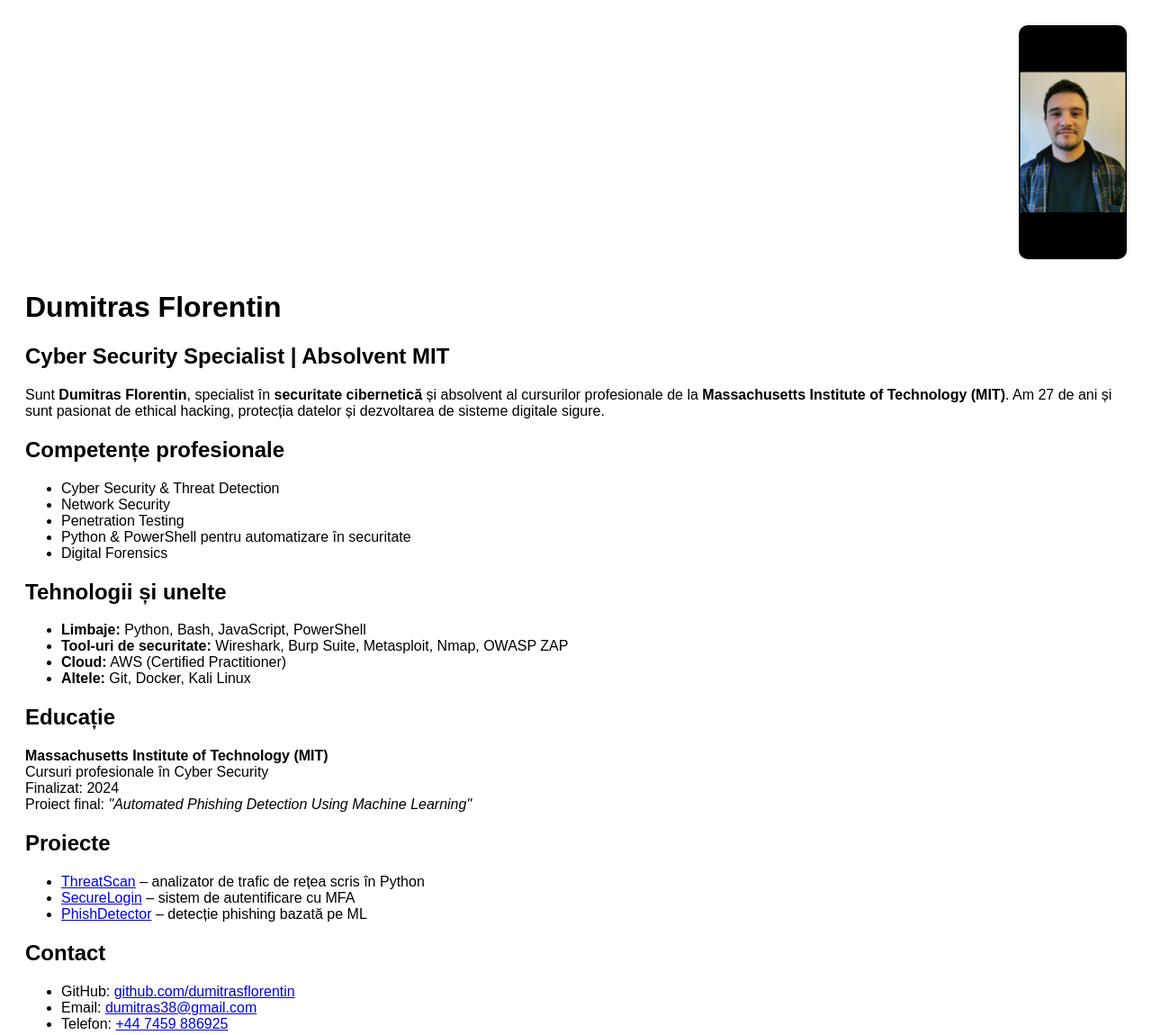
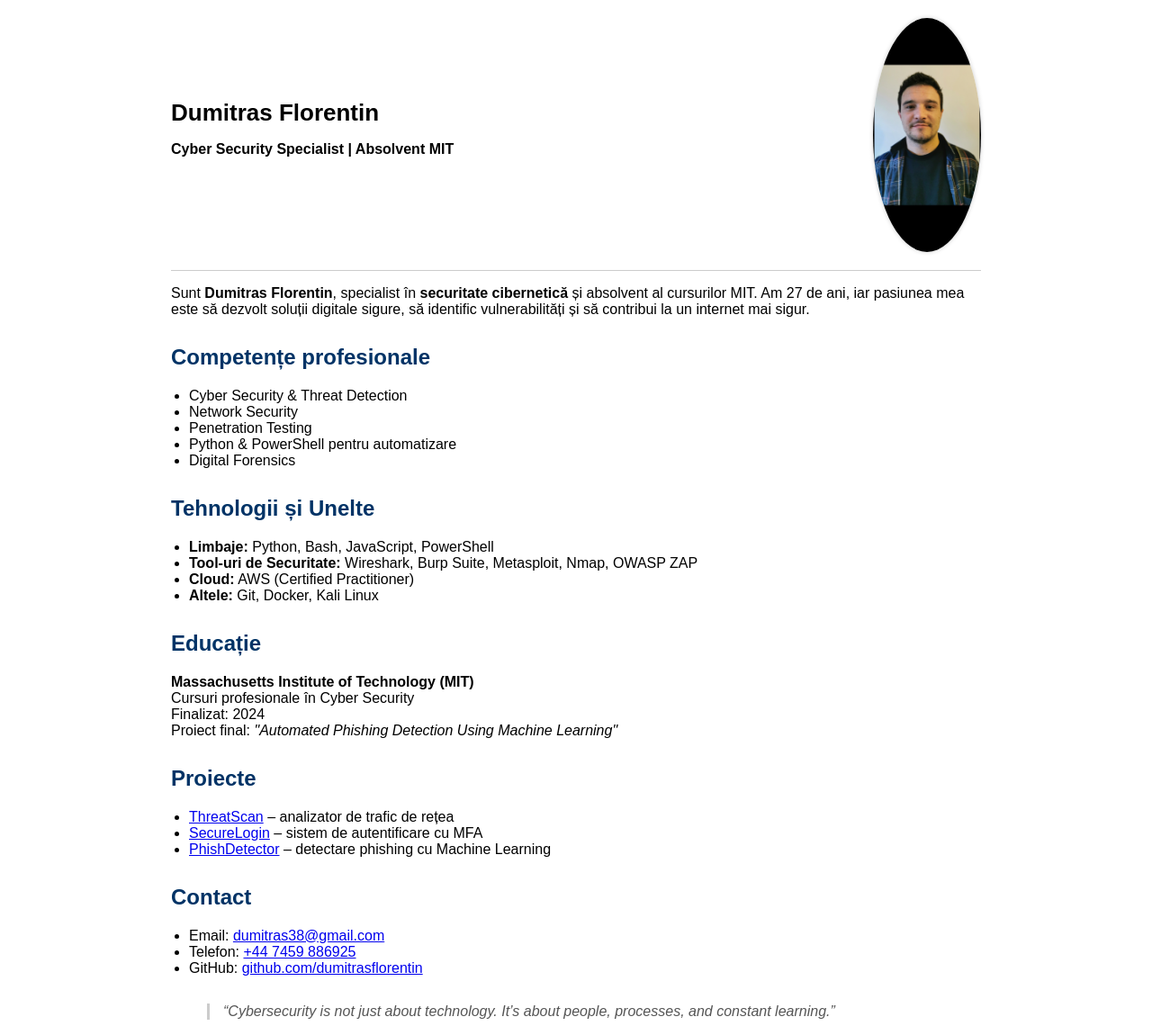
Before and after one commit to DumitrasFlorentin/DumitrasFlorentin.github.io, a plain HTML site: page index.html in a window 1280 px wide. Shown: the top 1150 px of the page at 90% size. Drawn offline with Linux system fonts and the light colour scheme.

Commit message:
Update index.html

```diff
--- a/index.html
+++ b/index.html
@@ -2,52 +2,86 @@
 <html lang="ro">
 <head>
   <meta charset="UTF-8">
-  <meta name="description" content="Site-ul oficial al lui Dumitraș Florentin - Specialist în Cyber Security, absolvent MIT. Proiecte, competențe, educație și date de contact.">
-  <meta name="keywords" content="Dumitras Florentin, cyber security, MIT, ethical hacking, securitate cibernetică, proiecte, specialist IT">
+  <meta name="viewport" content="width=device-width, initial-scale=1.0">
+  <meta name="description" content="Dumitras Florentin - Cyber Security Specialist, absolvent MIT. Portofoliu profesional cu proiecte, skill-uri și date de contact.">
+  <meta name="keywords" content="Dumitras Florentin, Cyber Security, MIT, Ethical Hacking, GitHub, IT Specialist">
   <meta name="author" content="Dumitras Florentin">
   <meta name="robots" content="index, follow">
-  <meta name="viewport" content="width=device-width, initial-scale=1.0">
   <title>Dumitras Florentin | Cyber Security Specialist</title>
+  <link rel="icon" href="favicon.ico" type="image/x-icon">
+
   <style>
     body {
       font-family: Arial, sans-serif;
       padding: 20px;
+      margin: 0;
+      max-width: 900px;
+      margin: auto;
     }
-    .header-img {
-      text-align: right;
+
+    header {
+      display: flex;
+      align-items: center;
+      justify-content: space-between;
+      flex-wrap: wrap;
+      padding-bottom: 20px;
+      border-bottom: 1px solid #ccc;
     }
-    .header-img img {
+
+    header img {
       width: 120px;
-      border-radius: 10px;
-      margin-bottom: 10px;
-      box-shadow: 0 0 5px rgba(0,0,0,0.1);
+      border-radius: 50%;
+      box-shadow: 0 0 5px rgba(0,0,0,0.2);
+    }
+
+    h1 {
+      margin: 0;
+      font-size: 26px;
+    }
+
+    h2 {
+      color: #003366;
+      margin-top: 30px;
+    }
+
+    ul {
+      padding-left: 20px;
+    }
+
+    blockquote {
+      margin-top: 30px;
+      font-style: italic;
+      color: #555;
+      border-left: 3px solid #ccc;
+      padding-left: 15px;
     }
   </style>
 </head>
 <body>
 
-  <div class="header-img">
-    <img src="Screenshot_20250430_171808_Gallery.jpg" alt="Poză profil Dumitraș Florentin">
-  </div>
+  <header>
+    <div>
+      <h1>Dumitras Florentin</h1>
+      <p><strong>Cyber Security Specialist | Absolvent MIT</strong></p>
+    </div>
+    <img src="Screenshot_20250430_171808_Gallery.jpg" alt="Poză Dumitraș Florentin">
+  </header>
 
-  <h1>Dumitras Florentin</h1>
-  <h2>Cyber Security Specialist | Absolvent MIT</h2>
-
-  <p>Sunt <strong>Dumitras Florentin</strong>, specialist în <strong>securitate cibernetică</strong> și absolvent al cursurilor profesionale de la <strong>Massachusetts Institute of Technology (MIT)</strong>. Am 27 de ani și sunt pasionat de ethical hacking, protecția datelor și dezvoltarea de sisteme digitale sigure.</p>
+  <p>Sunt <strong>Dumitras Florentin</strong>, specialist în <strong>securitate cibernetică</strong> și absolvent al cursurilor MIT. Am 27 de ani, iar pasiunea mea este să dezvolt soluții digitale sigure, să identific vulnerabilități și să contribui la un internet mai sigur.</p>
 
   <h2>Competențe profesionale</h2>
   <ul>
     <li>Cyber Security & Threat Detection</li>
     <li>Network Security</li>
     <li>Penetration Testing</li>
-    <li>Python & PowerShell pentru automatizare în securitate</li>
+    <li>Python & PowerShell pentru automatizare</li>
     <li>Digital Forensics</li>
   </ul>
 
-  <h2>Tehnologii și unelte</h2>
+  <h2>Tehnologii și Unelte</h2>
   <ul>
     <li><strong>Limbaje:</strong> Python, Bash, JavaScript, PowerShell</li>
-    <li><strong>Tool-uri de securitate:</strong> Wireshark, Burp Suite, Metasploit, Nmap, OWASP ZAP</li>
+    <li><strong>Tool-uri de Securitate:</strong> Wireshark, Burp Suite, Metasploit, Nmap, OWASP ZAP</li>
     <li><strong>Cloud:</strong> AWS (Certified Practitioner)</li>
     <li><strong>Altele:</strong> Git, Docker, Kali Linux</li>
   </ul>
@@ -60,16 +94,16 @@
 
   <h2>Proiecte</h2>
   <ul>
-    <li><a href="https://github.com/dumitrasflorentin/threatscan">ThreatScan</a> – analizator de trafic de rețea scris în Python</li>
+    <li><a href="https://github.com/dumitrasflorentin/threatscan">ThreatScan</a> – analizator de trafic de rețea</li>
     <li><a href="https://github.com/dumitrasflorentin/securelogin">SecureLogin</a> – sistem de autentificare cu MFA</li>
-    <li><a href="https://github.com/dumitrasflorentin/phishdetector">PhishDetector</a> – detecție phishing bazată pe ML</li>
+    <li><a href="https://github.com/dumitrasflorentin/phishdetector">PhishDetector</a> – detectare phishing cu Machine Learning</li>
   </ul>
 
   <h2>Contact</h2>
   <ul>
-    <li>GitHub: <a href="https://github.com/dumitrasflorentin">github.com/dumitrasflorentin</a></li>
     <li>Email: <a href="mailto:dumitras38@gmail.com">dumitras38@gmail.com</a></li>
     <li>Telefon: <a href="tel:+447459886925">+44 7459 886925</a></li>
+    <li>GitHub: <a href="https://github.com/dumitrasflorentin">github.com/dumitrasflorentin</a></li>
   </ul>
 
   <blockquote>
```
